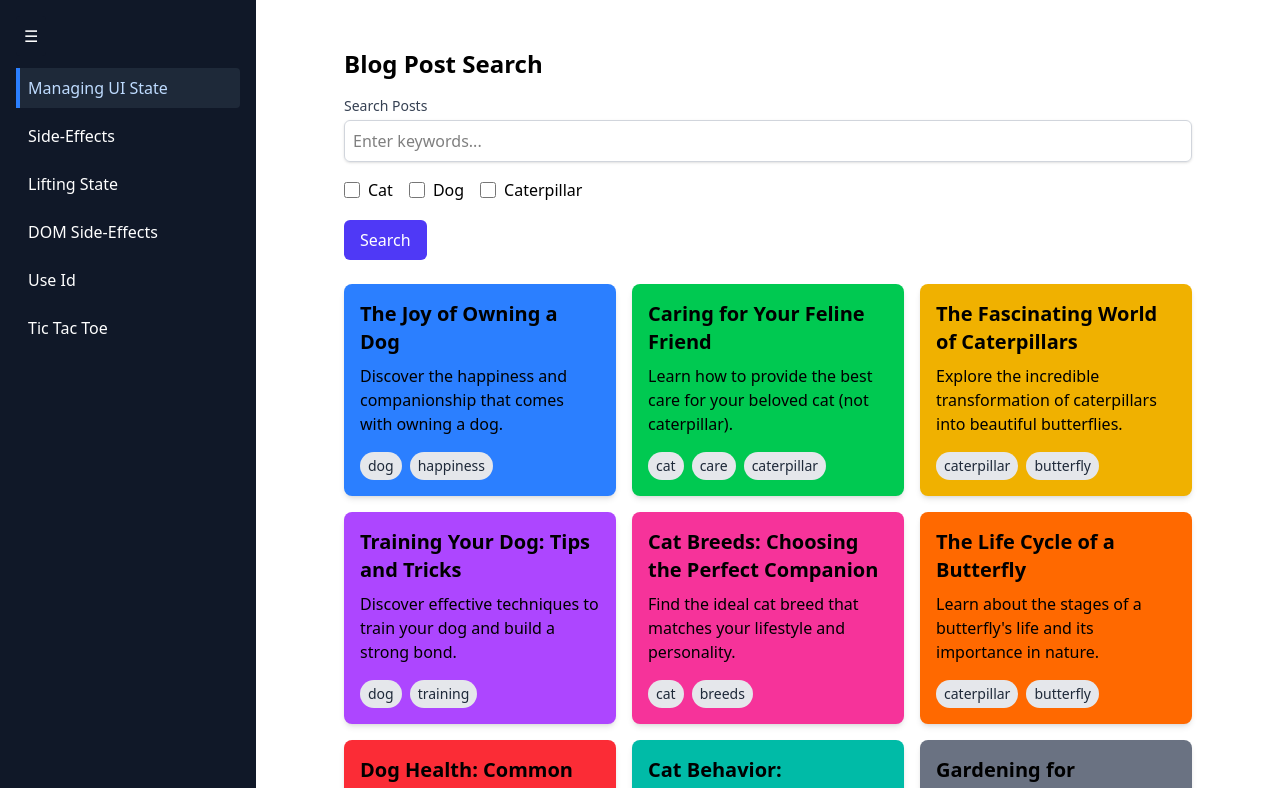
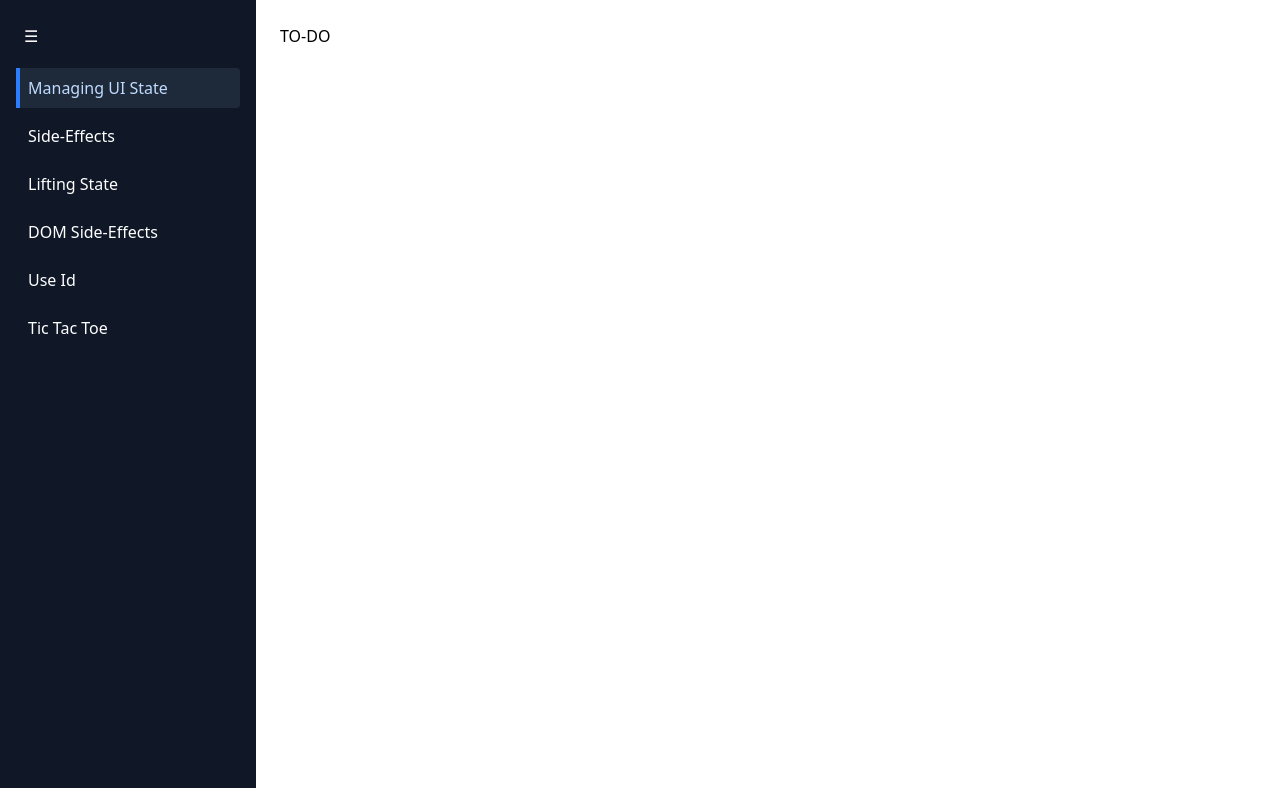
Before and after one commit to danielnguyen5070/react-performance, a React (Vite) app: page /managing-ui-state in a window 1280 px wide. Shown: the top 788 px of the page. Built offline with nearby package versions, Linux system fonts and the light colour scheme.

Commit message:
use state

```diff
--- a/src/exercises/01.managing-ui-state/index.tsx
+++ b/src/exercises/01.managing-ui-state/index.tsx
@@ -1,136 +1,24 @@
-import { useState } from 'react'
-import { getMatchingPosts } from '../../shared/blog-posts'
-
-function getQueryParam() {
-	console.log('getQueryParam called')
-	const param = new URLSearchParams(window.location.search)
-	return param.get('query') || ''
-}
+import React from 'react'
+//import { getMatchingPosts } from '../../shared/blog-posts'
 
 function App() {
-	const [query, setQuery] = useState(getQueryParam)
-
-	const isDogChecked = query.includes('dog')
-	const isCatChecked = query.includes('cat')
-	const isCaterpillarChecked = query.includes('caterpillar')
-
-	// simple function to handle checkbox change with props: {tag: string, checked: boolean}
-	function handleCheckboxChange({ tag, checked }: { tag: string; checked: boolean }) {
-		const words = query.split(' ').map(w => w.trim())
-		const newQuery = checked
-			? [...words, tag]
-			: words.filter(word => word !== tag)
-		setQuery(newQuery.join(' '))
-	}
 	return (
-		<>
-			<div className="max-w-4xl mx-auto p-6">
-				<h1 className="text-2xl font-bold mb-4">Blog Post Search</h1>
-				<form className="mb-6">
-					<div className="mb-4">
-						<label
-							htmlFor="search"
-							className="block text-sm font-medium text-gray-700"
-						>
-							Search Posts
-						</label>
-						<input
-							type="text"
-							id="search"
-							className="mt-1 block w-full p-2 border border-gray-300 rounded-md shadow-sm focus:ring-indigo-500 focus:border-indigo-500"
-							placeholder="Enter keywords..."
-							value={query}
-							onChange={e => setQuery(e.target.value)}
-						/>
-					</div>
-					<div className="mb-4">
-						<div className="mt-2 space-x-4">
-							<label className="inline-flex items-center">
-								<input
-									type="checkbox"
-									className="form-checkbox h-4 w-4 text-indigo-600 transition duration-150 ease-in-out"
-									checked={isCatChecked}
-									onChange={e =>
-										handleCheckboxChange({
-											tag: 'cat',
-											checked: e.target.checked,
-										})
-									}
-								/>
-								<span className="ml-2">Cat</span>
-							</label>
-							<label className="inline-flex items-center">
-								<input
-									type="checkbox"
-									className="form-checkbox h-4 w-4 text-indigo-600 transition duration-150 ease-in-out"
-									checked={isDogChecked}
-									onChange={e =>
-										handleCheckboxChange({
-											tag: 'dog',
-											checked: e.target.checked,
-										})
-									}
-								/>
-								<span className="ml-2">Dog</span>
-							</label>
-							<label className="inline-flex items-center">
-								<input
-									type="checkbox"
-									className="form-checkbox h-4 w-4 text-indigo-600 transition duration-150 ease-in-out"
-									checked={isCaterpillarChecked}
-									onChange={e =>
-										handleCheckboxChange({
-											tag: 'caterpillar',
-											checked: e.target.checked,
-										})
-									}
-								/>
-								<span className="ml-2">Caterpillar</span>
-							</label>
-						</div>
-					</div>
-					<button
-						type="submit"
-						className="px-4 py-2 bg-indigo-600 text-white rounded-md hover:bg-indigo-700 focus:outline-none focus:ring focus:ring-indigo-300"
-					>
-						Search
-					</button>
-				</form>
-				<MatchingPosts query={query} />
+			<div>
+				{/* create a Form with: (add tailwindcss style)*/}
+				{/*
+					- a sreach input
+					- 3 checkbox inputs (cat, dog, caterpillar)
+					- a button to submit the form
+				*/}
+				TO-DO
 			</div>
-		</>
 	)
 }
 
-// create a component MatchingPosts to display matching posts (add some tailwind styles)
-// - auto genereate a panel using background color from the post
-// - it accept a query prop
-// - it use the getMatchingPosts function to get the matching posts
-// - it have a list of tags to display
-function MatchingPosts({ query }: { query: string }) {
-	const posts = getMatchingPosts(query)
-	return (
-		<div className="grid grid-cols-1 sm:grid-cols-2 lg:grid-cols-3 gap-4">
-			{posts.map(post => (
-				<div
-					key={post.id}
-					className={`p-4 rounded-lg shadow-md ${post.background}`}
-				>
-					<h2 className="text-xl font-bold">{post.title}</h2>
-					<p className="mt-2">{post.description}</p>
-					<div className="mt-4">
-						{post.tags.map(tag => (
-							<span
-								key={tag}
-								className="inline-block bg-gray-200 text-gray-800 text-sm px-2 py-1 rounded-full mr-2"
-							>
-								{tag}
-							</span>
-						))}
-					</div>
-				</div>
-			))}
-		</div>
-	)
-}
+// create a component MatchingPosts (add some tailwind styles)
+// - display a panel using background color from the post
+// - accept a query prop
+// - use the getMatchingPosts function to get the matching posts
+// - have a list of tags to display
+
 export default App
--- a/src/exercises/06.tic-tac-toe/index.tsx
+++ b/src/exercises/06.tic-tac-toe/index.tsx
@@ -1,29 +1,13 @@
-import React, { useState } from 'react'
+import React from 'react'
 
 const defaultState = Array(9).fill(null)
 
 function Board() {
-	const [squares, setSquares] = useState<Array<string | null>>(defaultState)
-
-	const status = calculateStatus(squares)
-	const nextValue = calculateNextValue(squares)
-	function handleClick(i: number) {
-		if (squares[i] || calculateWinner(squares)) {
-			return
-		}
-		const newSquares = squares.slice()
-		newSquares[i] = nextValue
-		setSquares(newSquares)
-	}
-
-	function handleRestart() {
-		setSquares(defaultState)
-	}
+	const squares = defaultState
 
 	function renderSquare(i: number) {
 		return (
 			<button
-				onClick={() => handleClick(i)}
 				className="w-20 h-20 text-2xl font-semibold border border-gray-300 hover:bg-gray-100 flex items-center justify-center transition-all duration-150"
 			>
 				{squares[i]}
@@ -33,7 +17,7 @@ function Board() {
 
 	return (
 		<div className="flex flex-col items-center gap-4">
-			<div className="text-xl font-bold text-gray-700">{status}</div>
+			<div className="text-xl font-bold text-gray-700">STATUS</div>
 
 			<div className="grid grid-cols-3 gap-2">
 				{renderSquare(0)}
@@ -48,7 +32,6 @@ function Board() {
 			</div>
 
 			<button
-			onClick={handleRestart}
 				className="mt-4 px-4 py-2 bg-blue-600 text-white rounded hover:bg-blue-700 transition"
 			>
 				Restart
@@ -67,41 +50,4 @@ function App() {
 	)
 }
 
-// - nextValue ('X' or 'O')
-function calculateNextValue(squares: (string | null)[]) {
-	return squares.filter(Boolean).length % 2 === 0 ? 'X' : 'O'
-}
-// - winner ('X', 'O', or null)
-function calculateWinner(squares: (string | null)[]) {
-	const lines = [
-		[0, 1, 2],
-		[3, 4, 5],
-		[6, 7, 8],
-		[0, 3, 6],
-		[1, 4, 7],
-		[2, 5, 8],
-		[0, 4, 8],
-		[2, 4, 6],
-	]
-	for (let i = 0; i < lines.length; i++) {
-		const [a, b, c] = lines[i]
-		if (squares[a] && squares[a] === squares[b] && squares[a] === squares[c]) {
-			return squares[a]
-		}
-	}
-	return null
-}
-// - status (`Winner: ${winner}`, `Scratch: Cat's game`, or `Next player: ${nextValue}`)
-function calculateStatus(squares: (string | null)[]) {
-	const winner = calculateWinner(squares)
-	const nextValue = calculateNextValue(squares)
-	if (winner) {
-		return `Winner: ${winner}`
-	}
-	if (squares.filter(Boolean).length === 9) {
-		return `Scratch: Cat's game`
-	}
-	return `Next player: ${nextValue}`
-}
-
 export default App
--- a/src/shared/blog-posts.tsx
+++ b/src/shared/blog-posts.tsx
@@ -2,7 +2,7 @@ const blogPosts = [
 	{
 		id: 'cc96d5325894a',
 		title: 'The Joy of Owning a Dog',
-		background: 'bg-blue-500',
+		color: '#F7DDD2',
 		description:
 			'Discover the happiness and companionship that comes with owning a dog.',
 		tags: ['dog', 'happiness'],
@@ -10,7 +10,7 @@ const blogPosts = [
 	{
 		id: 'b912d5c6674bb',
 		title: 'Caring for Your Feline Friend',
-		background: 'bg-green-500',
+		color: '#F3F3E9',
 		description:
 			'Learn how to provide the best care for your beloved cat (not caterpillar).',
 		tags: ['cat', 'care', 'caterpillar'],
@@ -18,7 +18,7 @@ const blogPosts = [
 	{
 		id: 'ed9189302b665',
 		title: 'The Fascinating World of Caterpillars',
-		background: 'bg-yellow-500',
+		color: '#CFDC26',
 		description:
 			'Explore the incredible transformation of caterpillars into beautiful butterflies.',
 		tags: ['caterpillar', 'butterfly'],
@@ -26,7 +26,7 @@ const blogPosts = [
 	{
 		id: '6903727b0009e',
 		title: 'Training Your Dog: Tips and Tricks',
-		background: 'bg-purple-500',
+		color: '#ffffff',
 		description:
 			'Discover effective techniques to train your dog and build a strong bond.',
 		tags: ['dog', 'training'],
@@ -34,7 +34,7 @@ const blogPosts = [
 	{
 		id: 'c631e68546bf3',
 		title: 'Cat Breeds: Choosing the Perfect Companion',
-		background: 'bg-pink-500',
+		color: '#14ACC8',
 		description:
 			'Find the ideal cat breed that matches your lifestyle and personality.',
 		tags: ['cat', 'breeds'],
@@ -42,7 +42,7 @@ const blogPosts = [
 	{
 		id: '0c2ef14638642',
 		title: 'The Life Cycle of a Butterfly',
-		background: 'bg-orange-500',
+		color: '#0F889B',
 		description:
 			"Learn about the stages of a butterfly's life and its importance in nature.",
 		tags: ['caterpillar', 'butterfly'],
@@ -50,7 +50,7 @@ const blogPosts = [
 	{
 		id: 'd75f1c4c29da1',
 		title: 'Dog Health: Common Issues and Prevention',
-		background: 'bg-red-500',
+		color: '#E895D2',
 		description:
 			'Discover how to keep your dog healthy and prevent common health problems.',
 		tags: ['dog', 'health'],
@@ -58,7 +58,7 @@ const blogPosts = [
 	{
 		id: '537c25b372465',
 		title: 'Cat Behavior: Understanding Your Feline Friend',
-		background: 'bg-teal-500',
+		color: '#BF8BB9',
 		description:
 			'Gain insights into the behavior of cats, why some hate dogs, and how to strengthen your bond with them.',
 		tags: ['cat', 'behavior', 'dog'],
@@ -66,7 +66,7 @@ const blogPosts = [
 	{
 		id: '12556f3115f1',
 		title: 'Gardening for Caterpillars: Creating a Butterfly Haven',
-		background: 'bg-gray-500',
+		color: '#C1DBDC',
 		description:
 			'Learn how to create a garden that attracts caterpillars and supports butterfly populations.',
 		tags: ['caterpillar', 'gardening'],
@@ -74,7 +74,7 @@ const blogPosts = [
 	{
 		id: '405654d99d80d',
 		title: 'Dog-Friendly Activities: Fun Adventures for You and Your Pup',
-		background: 'bg-indigo-500',
+		color: '#B2D1CA',
 		description:
 			'Discover exciting activities to enjoy with your dog and create lasting memories.',
 		tags: ['dog', 'activities'],
```
